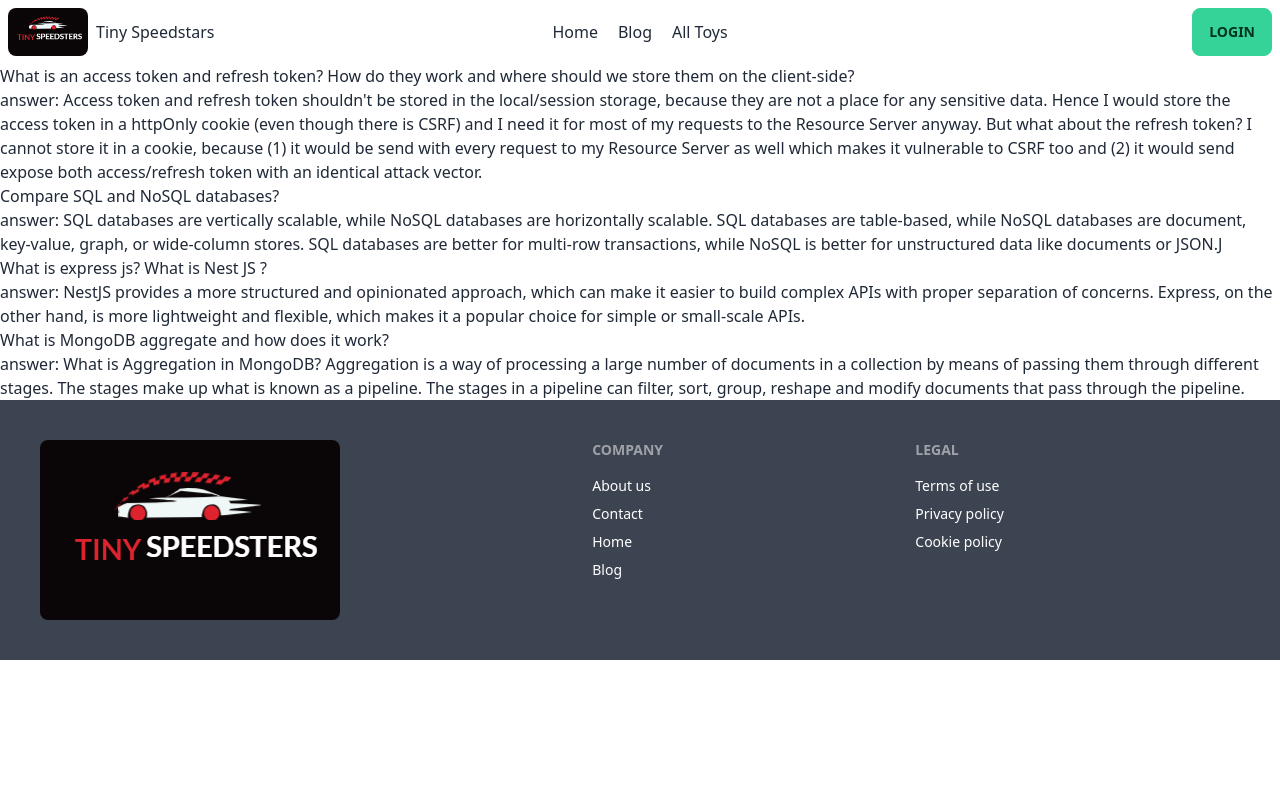
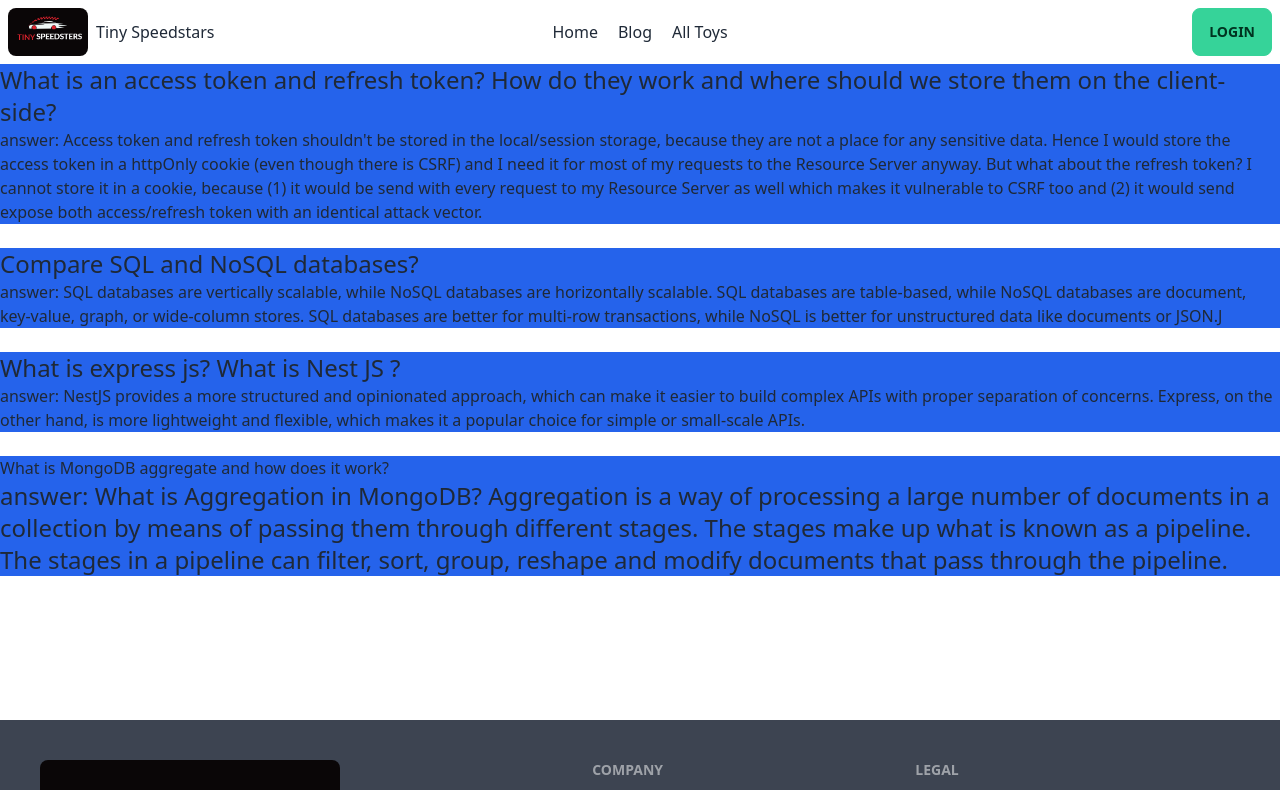
Before and after one commit to evrahim904/my-toy-client, a React (Vite) app: page /blog in a window 1280 px wide. Shown: the top 790 px of the page. Built offline with nearby package versions, Linux system fonts and the light colour scheme; no server answers.

Commit message:
home page has been completed succecfully

```diff
--- a/src/Layout/Main.jsx
+++ b/src/Layout/Main.jsx
@@ -8,7 +8,9 @@ const Main = () => {
         <div>
             <Navbar></Navbar>
             <Outlet></Outlet>
+            <div className='mt-auto'>
             <Footer></Footer>
+            </div>
         </div>
     );
 };
--- a/src/Pages/AddToys/AddToys.jsx
+++ b/src/Pages/AddToys/AddToys.jsx
@@ -38,6 +38,7 @@ const {user} = useContext(AuthContext);
                     showConfirmButton: false,
                     timer: 1000
                   })
+                  event.target.reset()
             }
         })
     }
--- a/src/Pages/AllToys/AllToysRow.jsx
+++ b/src/Pages/AllToys/AllToysRow.jsx
@@ -1,10 +1,13 @@
+import { useContext } from "react";
 import { Link } from "react-router-dom";
 import Swal from "sweetalert2";
+import { AuthContext } from "../../Providers/AuthProvider";
 
-const AllToysRow = ({allToy}) => {
-    const { _id, name, price, sellerName, quantity, category,} = allToy;
+const AllToysRow = ({ allToy }) => {
+    const { user } = useContext(AuthContext)
+    const { _id, name, price, sellerName, quantity, category, } = allToy;
 
-    const handleDetails = ()=>{
+    const handleDetails = () => {
         const Toast = Swal.mixin({
             toast: true,
             position: 'top-end',
@@ -41,9 +44,19 @@ const AllToysRow = ({allToy}) => {
                 <td>{category}</td>
                 <td>{price}</td>
                 <td>{quantity}</td>
-                <td> <Link to={`/details/${_id}`}>
+                <td>
+
+                    {
+                        user ?
+                            <Link to={`/details/${_id}`}>
+                                <button className="btn btn-ghost btn-xs">View Details</button>
+                            </Link> :
+                            <Link to={`/details/${_id}`}>
                                 <button onClick={handleDetails} className="btn btn-ghost btn-xs">View Details</button>
-                    </Link></td>
+                            </Link>
+                    }
+
+                </td>
                 <th>
                 </th>
             </tr>
--- a/src/Pages/Blog/Blog.jsx
+++ b/src/Pages/Blog/Blog.jsx
@@ -2,19 +2,27 @@
 const Blog = () => {
     return (
         <div>
-            <h2>What is an access token and refresh token? How do they work and where should we store them on the client-side?</h2>
+            <div className="bg-blue-600 mb-6">
+                <h2 className="text-2xl">What is an access token and refresh token? How do they work and where should we store them on the client-side?</h2>
                 <p>answer: Access token and refresh token shouldn't be stored in the local/session storage, because they are not a place for any sensitive data. Hence I would store the access token in a httpOnly cookie (even though there is CSRF) and I need it for most of my requests to the Resource Server anyway.
 
                     But what about the refresh token? I cannot store it in a cookie, because (1) it would be send with every request to my Resource Server as well which makes it vulnerable to CSRF too and (2) it would send expose both access/refresh token with an identical attack vector.</p>
+            </div>
 
-<h2>Compare SQL and NoSQL databases?
+            <div  className="bg-blue-600 mb-6">
+            <h2 className="text-2xl">Compare SQL and NoSQL databases?
             </h2>
             <p>answer: SQL databases are vertically scalable, while NoSQL databases are horizontally scalable. SQL databases are table-based, while NoSQL databases are document, key-value, graph, or wide-column stores. SQL databases are better for multi-row transactions, while NoSQL is better for unstructured data like documents or JSON.J</p>
-<h2>What is express js? What is Nest JS ?
+            </div>
+           <div  className="bg-blue-600 mb-6">
+           <h2 className="text-2xl">What is express js? What is Nest JS ?
             </h2>
             <p>answer: NestJS provides a more structured and opinionated approach, which can make it easier to build complex APIs with proper separation of concerns. Express, on the other hand, is more lightweight and flexible, which makes it a popular choice for simple or small-scale APIs.</p>
+           </div>
+            <div  className="bg-blue-600 mb-36">
             <h2>What is MongoDB aggregate and how does it work?</h2>
-<p>answer: What is Aggregation in MongoDB? Aggregation is a way of processing a large number of documents in a collection by means of passing them through different stages. The stages make up what is known as a pipeline. The stages in a pipeline can filter, sort, group, reshape and modify documents that pass through the pipeline.</p>
+            <p className="text-2xl">answer: What is Aggregation in MongoDB? Aggregation is a way of processing a large number of documents in a collection by means of passing them through different stages. The stages make up what is known as a pipeline. The stages in a pipeline can filter, sort, group, reshape and modify documents that pass through the pipeline.</p>
+            </div>
         </div>
     );
 };
--- a/src/Pages/Details/ViewDetails.jsx
+++ b/src/Pages/Details/ViewDetails.jsx
@@ -16,7 +16,7 @@ const ViewDetails = () => {
           <h2 className="card-title">Toy Name: {name}</h2>
           <h2 className="card-title">Seller Name: {sellerName}</h2>
           <p>Seller Email: {email}</p>
-          <p>Price: {price}</p>
+          <p>Price: ${price}</p>
           <p>Rating: {Rating}
           <div className="rating rating-sm">
   <input type="radio" name="rating-2" className="mask mask-star-2 bg-orange-400" />
--- a/src/Pages/Footer/Footer.jsx
+++ b/src/Pages/Footer/Footer.jsx
@@ -13,7 +13,7 @@ const Footer = () => {
           <a className="link link-hover">Contact</a>
           <Link to="/"> Home</Link>
 
-                  <Link to="sectionOne"> Blog</Link>
+                  <Link to="blog"> Blog</Link>
         </div>
         <div>
           <span className="footer-title">Legal</span>
--- a/src/Pages/Home/Section/SectionOne.jsx
+++ b/src/Pages/Home/Section/SectionOne.jsx
@@ -14,7 +14,7 @@ const SectionOne = () => {
   useEffect(()=>{
     AOS.init(
      {
-      duration:2000
+      duration:1000
      }
     )
   },[])
@@ -22,7 +22,7 @@ const SectionOne = () => {
     <div>
       <h2 className='text-center text-3xl  mt-6 text-indigo-600'>What do customers buy after viewing this item?</h2>
       <div className='grid grid-cols-1 md:grid-cols-3'>
-        <div className="card w-96 bg-base-100 shadow-xl " data-aos="fade-left">
+        <div className="card w-96 bg-base-100 shadow-xl " data-aos="fade-right">
           <figure className="px-10 pt-10">
             <img src={section1} alt="Shoes" className="rounded-xl" />
           </figure>
@@ -35,7 +35,7 @@ const SectionOne = () => {
           </div>
 
         </div>
-        <div className="card w-96 bg-base-100 shadow-xl" data-aos="fade-left">
+        <div className="card w-96 bg-base-100 shadow-xl" data-aos="fade-right">
           <figure className="px-10 pt-10">
             <img src={section2} alt="Shoes" className="rounded-xl" />
           </figure>
@@ -48,7 +48,7 @@ const SectionOne = () => {
           </div>
 
         </div>
-        <div className="card w-96 bg-base-100 shadow-xl" data-aos="fade-left">
+        <div className="card w-96 bg-base-100 shadow-xl" data-aos="fade-right">
           <figure className="px-10 pt-10">
             <img src={section3} alt="Shoes" className="rounded-xl" />
           </figure>
```
Lines whose indentation alone changed are shown as unchanged.
